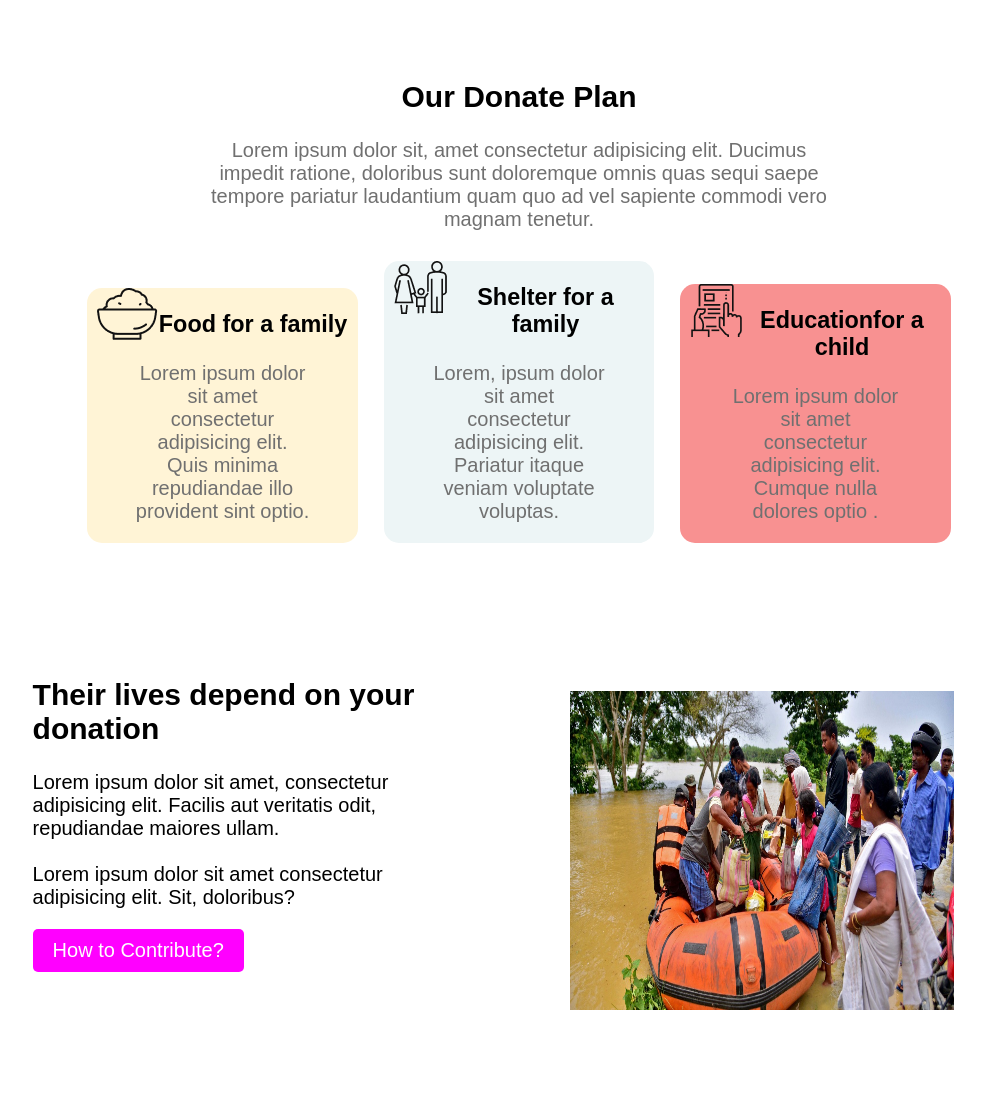
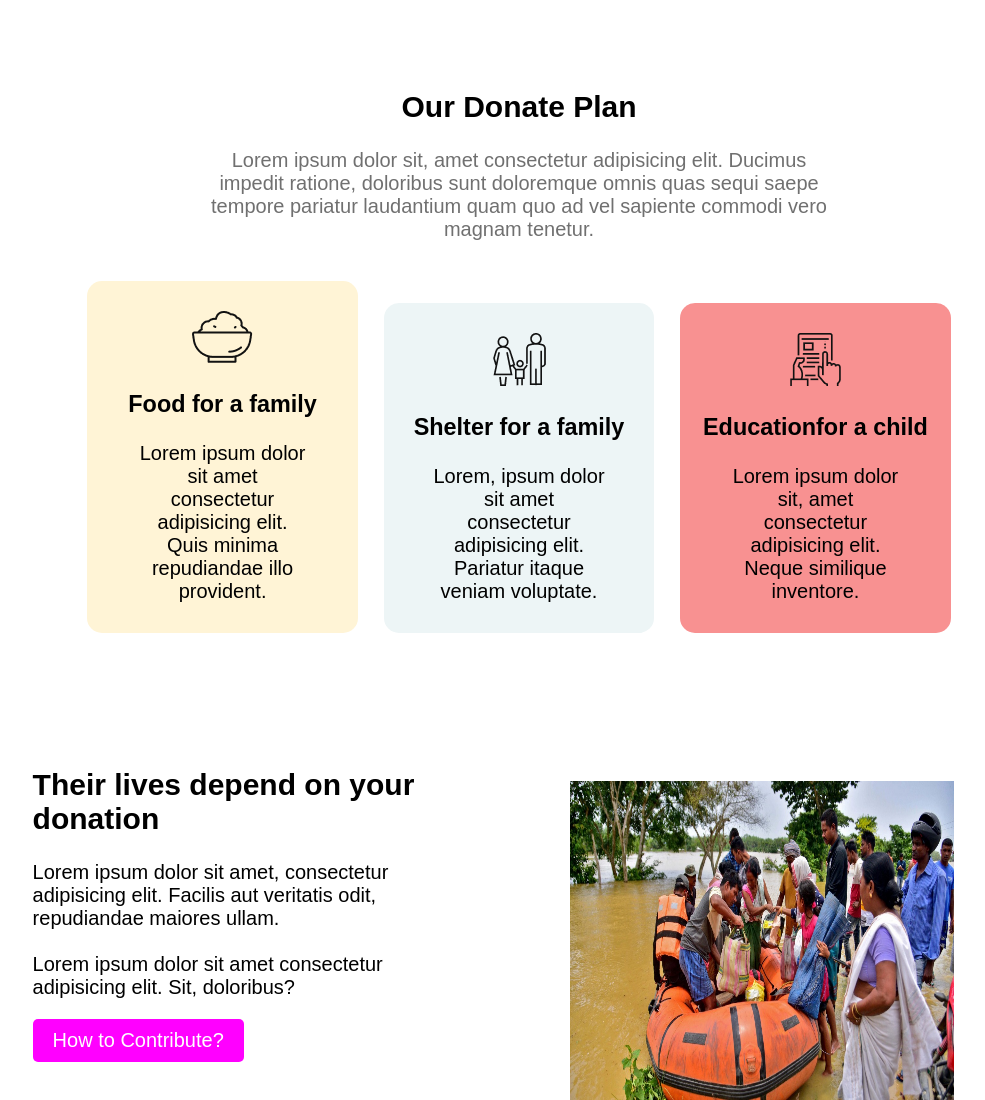
Before and after one commit to shonkor-das/Donate-Today, a plain HTML site: page index.html in a window 1280 px wide. Shown: the part 1220-2320 px from the top of the page, without its empty margins (121-1106 px from the left). Drawn offline with Linux system fonts and the light colour scheme.

Commit message:
all added

```diff
--- a/index.html
+++ b/index.html
@@ -42,17 +42,17 @@
             <div class="our-donate food">
                 <img src="icons/food.png" alt="">
                 <h3>Food for a family</h3>
-                <p>Lorem ipsum dolor sit amet consectetur adipisicing elit. Quis minima repudiandae illo provident sint optio.</p>
+                <p>Lorem ipsum dolor sit amet consectetur adipisicing elit. Quis minima repudiandae illo provident.</p>
             </div>
             <div class="our-donate family">
                 <img src="icons/shelter.png" alt="">
                 <h3>Shelter for a family</h3>
-                <p>Lorem, ipsum dolor sit amet consectetur adipisicing elit. Pariatur itaque veniam voluptate voluptas.</p>
+                <p>Lorem, ipsum dolor sit amet consectetur adipisicing elit. Pariatur itaque veniam voluptate.</p>
             </div>
             <div class="our-donate education">
                 <img src="icons/Frame-1.png" alt="">
                 <h3>Educationfor a child</h3>
-                <p>Lorem ipsum dolor sit amet consectetur adipisicing elit. Cumque nulla dolores optio .</p>
+                <p>Lorem ipsum dolor sit, amet consectetur adipisicing elit. Neque similique inventore.</p>
             </div>
         </div>
     </section>
--- a/style.css
+++ b/style.css
@@ -7,7 +7,6 @@ body{
 h1{
     font-size: 45px;
     font-weight: 700;
-
 }
 h2{
     font-weight: 700;
@@ -55,7 +54,7 @@ span{
     padding: 0 15%;
 }
 .donate-today p{
-    padding: 0 15%;
+    padding: 0 15% 10px;
     color: #707070;
 }
 .amount{
@@ -85,18 +84,20 @@ h6{
     text-underline-offset: 15px;
 }
 .our-donate{
-    display: flex;
+    flex: 1 1 auto;
     display: inline-block;
     padding: 0 10px;
     width: 28%;
     border-radius: 15px;
     margin: 10px;
-
+}
+.our-donate p{
+    color: black;
 }
 .our-donate img{
-    float: left;
+    display: inline-block;
+    padding: 30px 0px 0;
 }
-
 .food{
     background-color: #FFF4D6;
 }
```
